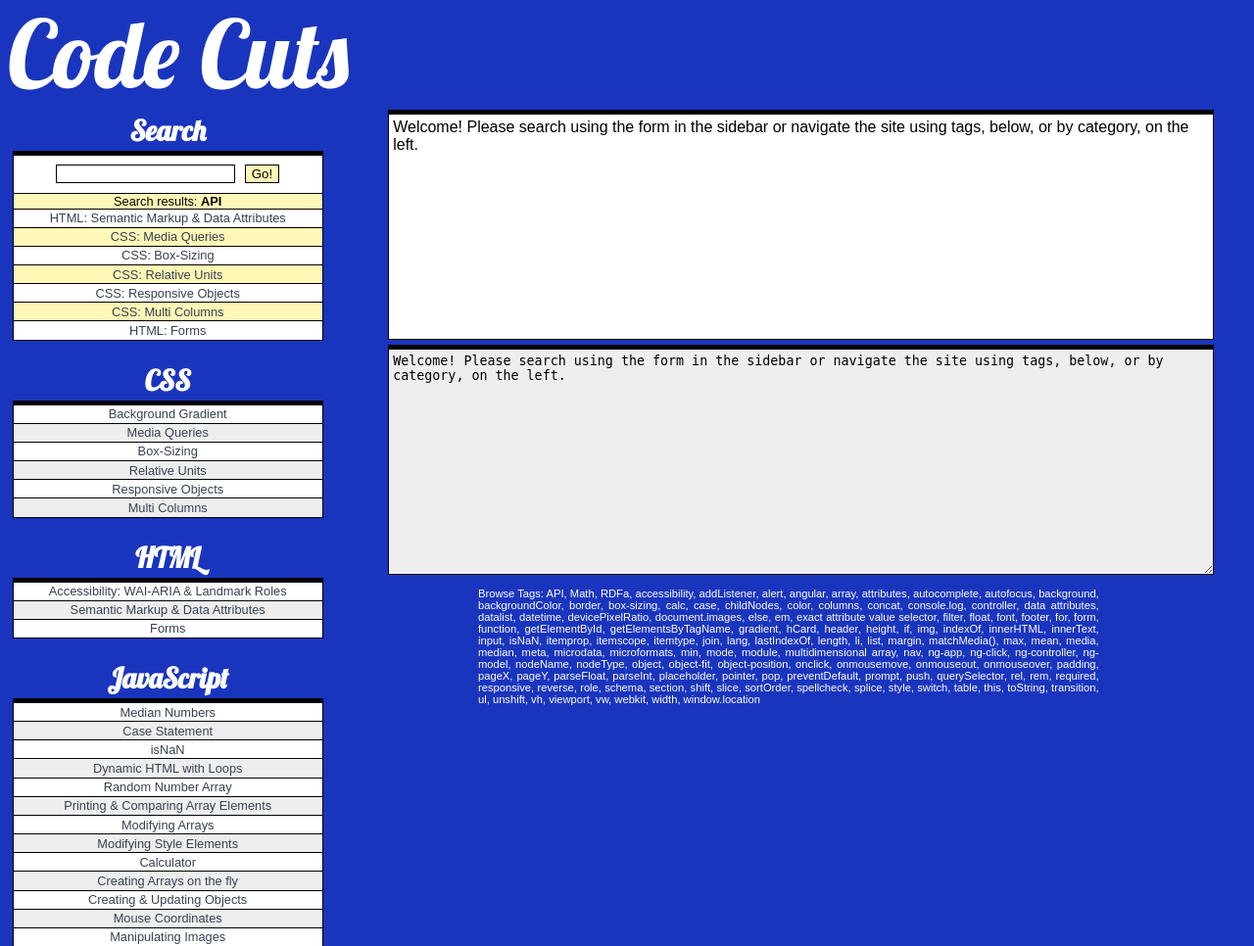
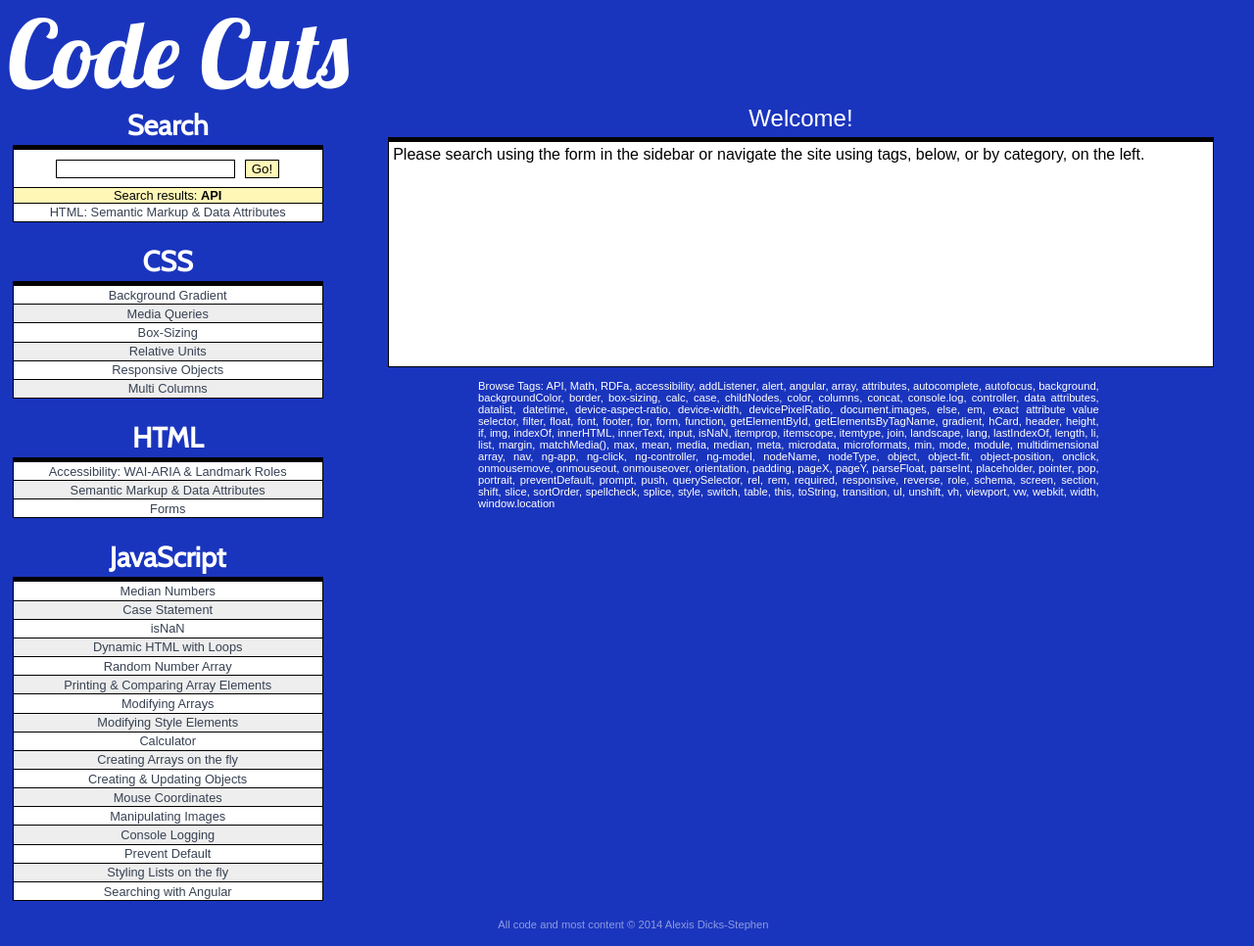
Before and after one commit to lexstephen/Code-Cuts, a PHP site: page /index.php?q=API in a window 1280 px wide. Shown: the top 966 px of the page at 98% size. Run offline with PHP 8.4, Linux system fonts and the light colour scheme.

Commit message:
Searching success!
Figured out that the search results were returning all array elements
after the match; isolated the returned values in another if statement

```diff
--- a/index.php
+++ b/index.php
@@ -21,7 +21,7 @@
 					$metaAuthor = $tutorials[$i]['author'];
 
 // have to make a separate array to get the implode function to work
-// couldn't use the tutorials subarray in its spot
+// couldn't use the tutorials subarray in its spot ~8 lines down
 					$theTags = array();
 					$tagCount = count($tutorials[$i]['tags']);
 
@@ -33,6 +33,7 @@
 				}
 		}
 	}
+
 // show them some default text if they haven't selected one yet
 	else {
 		$cat = 'index';
@@ -48,12 +49,17 @@
 
 	echo '<section id="mainSection">';
 
-// html and php for stylesheet (sidebar pulls in search.php)
+// html and php for sidebar (sidebar pulls in search.php)
 	include 'style/sidebar.php'; 	// sidebar
 
 // html and php for file preview panes
-	include 'style/article.php'; 	// file preview pane
-
+// show file preview pane if a tutorial is selected
+// or just a welcome message without textarea if user is on the default page
+	if(isset($_GET['cat']) && isset($_GET['file'])) {
+		include 'style/article.php'; 	// file preview pane
+	} else {
+		include 'style/welcome.php';
+	}
 // module that lists all tags in use across tutorials
 	include 'style/tags.php'; 		// code to show all tags
 
--- a/index/index.txt
+++ b/index/index.txt
@@ -1 +1 @@
-Welcome! Please search using the form in the sidebar or navigate the site using tags, below, or by category, on the left.
+Please search using the form in the sidebar or navigate the site using tags, below, or by category, on the left.
--- a/style/config.php
+++ b/style/config.php
@@ -49,20 +49,12 @@
 	$t18['tags'] = array('header', 'section', 'footer', 'background', 'gradient', 'float');
 	$t19['tags'] = array('header', 'nav', 'footer', 'accessibility', 'role', 'attributes', 'exact attribute value selector', 'form');
 	$t20['tags'] = array('attributes', 'exact attribute value selector', 'microformats', 'rel', 'hCard', 'RDFa', 'microdata', 'itemscope', 'itemprop', 'itemtype', 'datetime', 'schema', 'data attributes', 'API', 'querySelector');
-	$t21['tags'] = array('media', 'devicePixelRatio', 'webkit', 'viewport', 'meta', 'pointer', 'matchMedia()', 'addListener');
+	$t21['tags'] = array('background', 'rel', 'width', 'if', 'else', 'function', 'screen', 'device-width', 'orientation', 'portrait', 'landscape', 'device-aspect-ratio', 'responsive', 'media', 'devicePixelRatio', 'webkit', 'viewport', 'meta', 'pointer', 'matchMedia()', 'addListener');
 	$t22['tags'] = array('width', 'border', 'function', 'margin', 'padding', 'calc', 'box-sizing', 'responsive');
 	$t23['tags'] = array('width', 'height', 'viewport', 'rem', 'em', 'font', 'responsive', 'vw', 'vh');
 	$t24['tags'] = array('img', 'width', 'height', 'viewport', 'responsive', 'object-fit', 'object-position');
 	$t25['tags'] = array('border', 'columns');
 	$t26['tags'] = array('datetime', 'form', 'input', 'autofocus', 'placeholder', 'required', 'spellcheck', 'autocomplete', 'datalist', 'list', 'max', 'min', 'lang');
-
-/*
-	no matter what I do something in t21 fucks everything up, tag-wise
-	seems like there is an arbitrary length to how many array elements I can have and something is truncating and causing the tags to spill onto t22-t26 search results
-	hiding the following tags from t21 made the list short enough to work correctly:
-
-		'background', 'rel', 'width', 'if', 'else', 'function', 'screen', 'device-width', 'orientation', 'portrait', 'landscape', 'device-aspect-ratio', 'responsive'
-*/
 
 // merge the arrays into one super array to be used henceforth
 	$tutorials = array($t01, $t02, $t03, $t04, $t05, $t06, $t07, $t08, $t09, $t10, $t11, $t12, $t13, $t14, $t15, $t16, $t17, $t18, $t19, $t20, $t21, $t22, $t23, $t24, $t25, $t26);
--- a/style/search.php
+++ b/style/search.php
@@ -25,11 +25,13 @@
 			$tagCount = count($tutorials[$i]['tags']);
 
 			for ($x = 0; $x < $tagCount; $x++) {
-				$theTags[$x] = strtolower($tutorials[$i]['tags'][$x]);
-			}
-
-			if ((in_array(strtolower($q),$theTags))) {
-					echo '<li class="searchResults"><span class="catSmall">'
+					$theTags[$x] = strtolower($tutorials[$i]['tags'][$x]);
+/*					echo $tutorials[$i]['tags'][$x].' is in tutorial<br>';
+					echo $theTags[$x].' <br>'; */
+			if ($tutorials[$i]['tags'][$x] == $q) {
+				if (in_array(strtolower($q),$theTags,'strict')) {
+						/* echo '<b>'.$theTags[$x].'</b> <br>'; */
+						echo '<li class="searchResults"><span class="catSmall">'
 						.$tutorials[$i]['cat']
 						.':</span> <a href="index.php?cat='
 						.$tutorials[$i]['cat']
@@ -38,7 +40,10 @@
 						.'">'
 						.$tutorials[$i]['title']
 						.'</a></li>';
+				}
 			}
+			}
+
 		}
 	}
 
--- a/style/style.css
+++ b/style/style.css
@@ -1,5 +1,5 @@
-@import url(http://fonts.googleapis.com/css?family=Bangers);
 @import url(http://fonts.googleapis.com/css?family=Lobster);
+@import url(http://fonts.googleapis.com/css?family=Cabin);
 
 body {
 	background-color : #1a35bd;
@@ -80,7 +80,7 @@ width: 99%;
 			border: 0;
 			border-bottom : 5px solid #000;
 			color: #fff;
-			font-family : Lobster, Arial Black, "sans serif";
+			font-family : Cabin, Arial Black, "sans serif";
 			font-size : 1.8em;
 			font-weight : bold;
 			padding : 3px;
--- /dev/null
+++ b/style/welcome.php
@@ -0,0 +1,29 @@
+<article id="codeArea" role="main">
+	<div id="codeBanner">Welcome!</div>
+
+	<div id="previewArea"><?php
+// live preview pane
+		include $cat.'/'.$file.'.'.$fileType;
+	?></div>
+
+
+	<?php
+// display article's tags
+		for ($i = 0; $i < $tutCnt; $i++) {
+			if (($tutorials[$i]['cat'] == $cat) && ($tutorials[$i]['file'] == $file))
+				{
+					echo  '<h5>tagged under ';
+					$theTags = array();
+					$tagCount = count($tutorials[$i]['tags']);
+					for ($x = 0; $x < $tagCount; $x++)
+					{
+						$theTags[$x] = '<a href="index.php?cat='.$cat.'&file='.$file.'&q='.$tutorials[$i]['tags'][$x].'">'.$tutorials[$i]['tags'][$x].'</a>';
+					}
+						$tagList = implode(', ', $theTags);
+						echo $tagList
+						.' ';
+						echo '</h5>';
+				}
+		}
+	?>
+</article>
```
